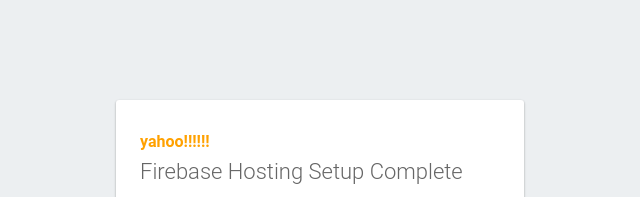
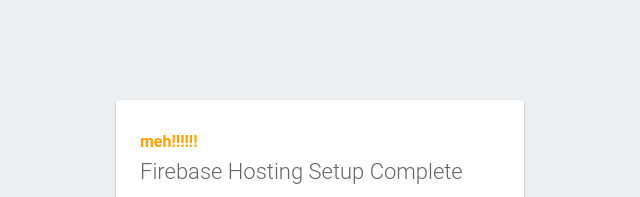
Before and after one commit to divyaguru/test-web, a plain HTML site: page public/index.html in a window 1280 px wide. Shown: the top 197 px of the page, 320-960 px from the left. Drawn offline with Linux system fonts and the light colour scheme; some packages are replaced by stand-ins of ours.

Commit message:
yahoo -> meh

```diff
--- a/public/index.html
+++ b/public/index.html
@@ -40,7 +40,7 @@
   </head>
   <body>
     <div id="message">
-      <h2>yahoo!!!!!!</h2>
+      <h2>meh!!!!!!</h2>
       <h1>Firebase Hosting Setup Complete</h1>
       <p>You're seeing this because you've successfully setup Firebase Hosting. Now it's time to go build something extraordinary!</p>
       <a target="_blank" href="https://firebase.google.com/docs/hosting/">Open Hosting Documentation</a>
```
